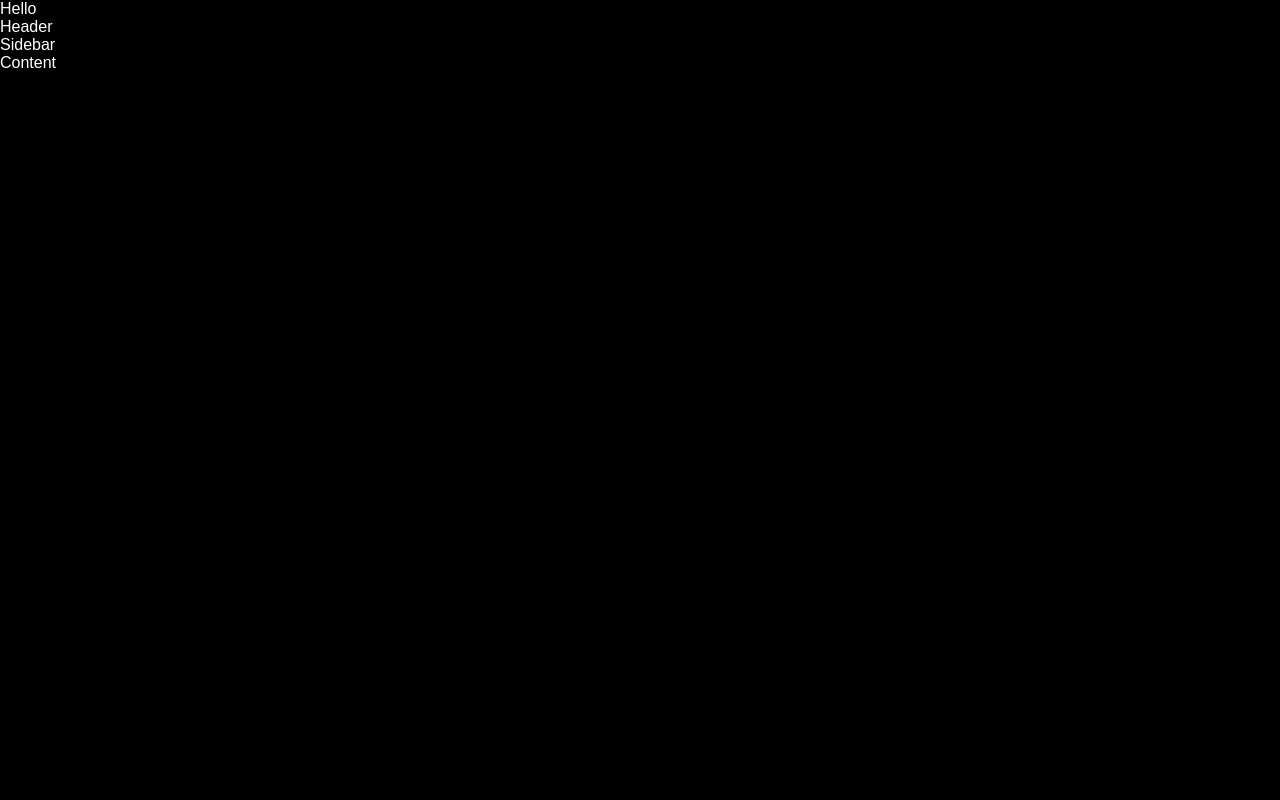
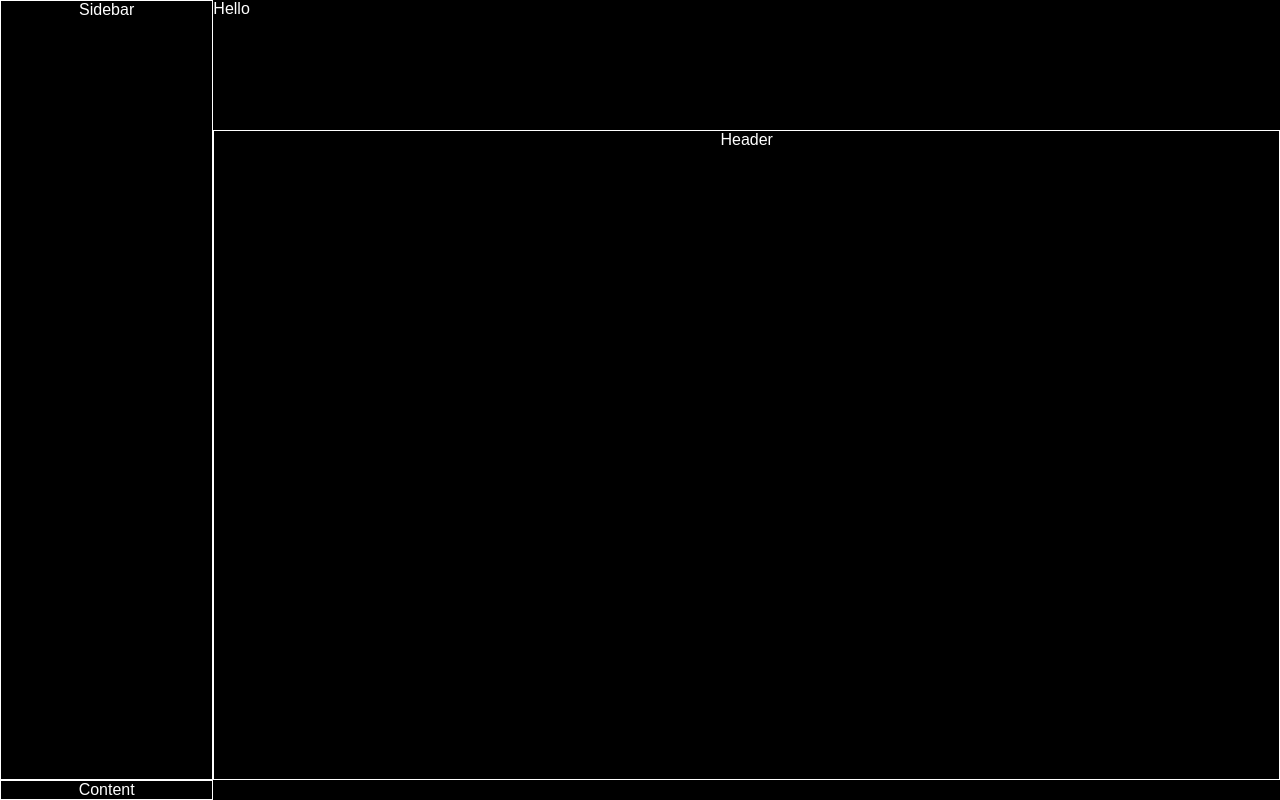
Before and after one commit to Liubsi/dashboard, a plain HTML site: page index.html in a window 1280 px wide. Drawn offline with Linux system fonts and the light colour scheme.

Commit message:
changed display to grid, formatted to a dashboard layout

```diff
--- a/style.css
+++ b/style.css
@@ -10,4 +10,27 @@
     background-color: black;
     width: 100vw;
     height: 100vh;
+
+    display: grid;
+    grid-template-rows: 1fr 5fr;
+    grid-template-columns: 1fr 5fr;
 }
+
+.header,
+.sidebar,
+.main-content {
+    border: 1px solid white;
+    text-align: center;
+}
+
+.header {
+    grid-column: 2 / 3;
+}
+
+.sidebar {
+    grid-row: 1 / 3;
+}
+
+.main-content {
+
+}
```
